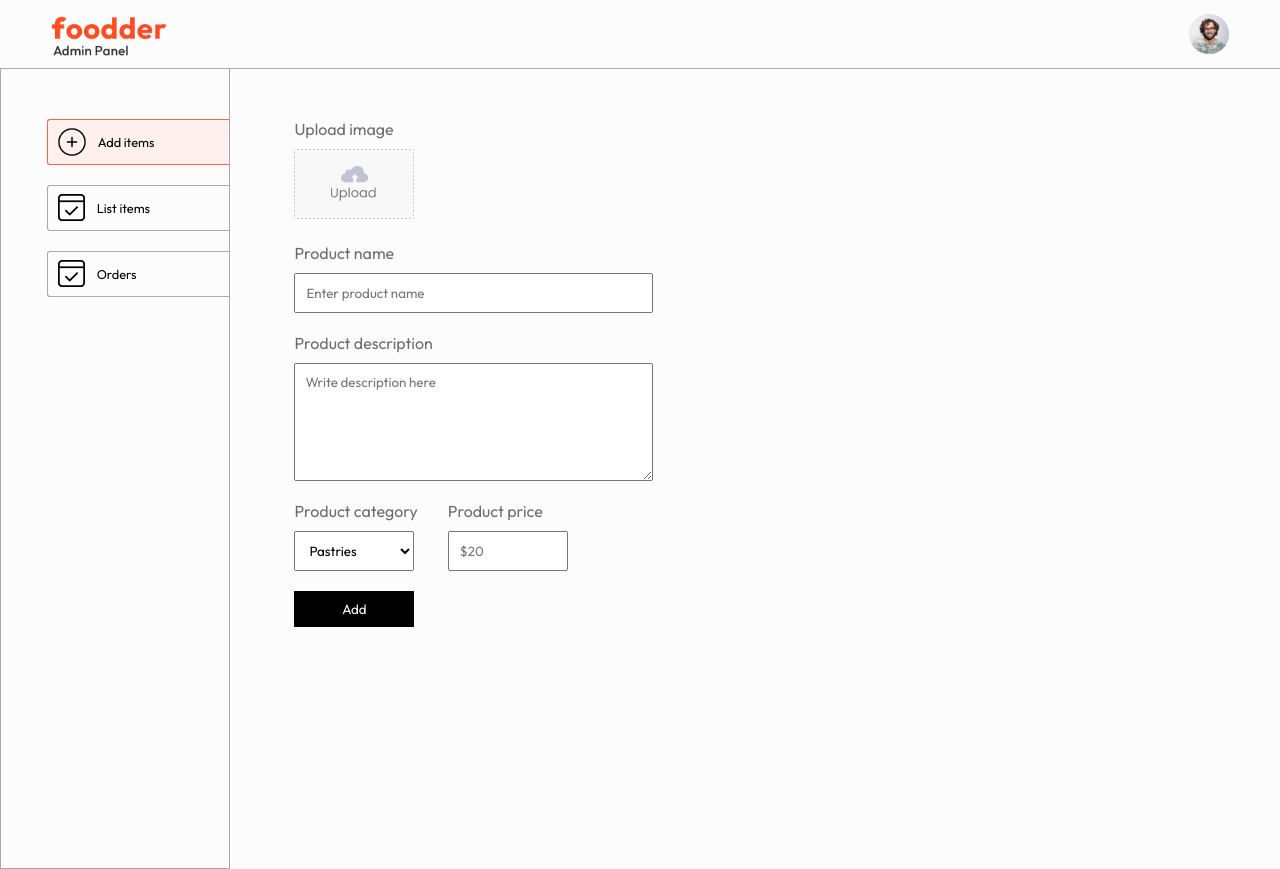
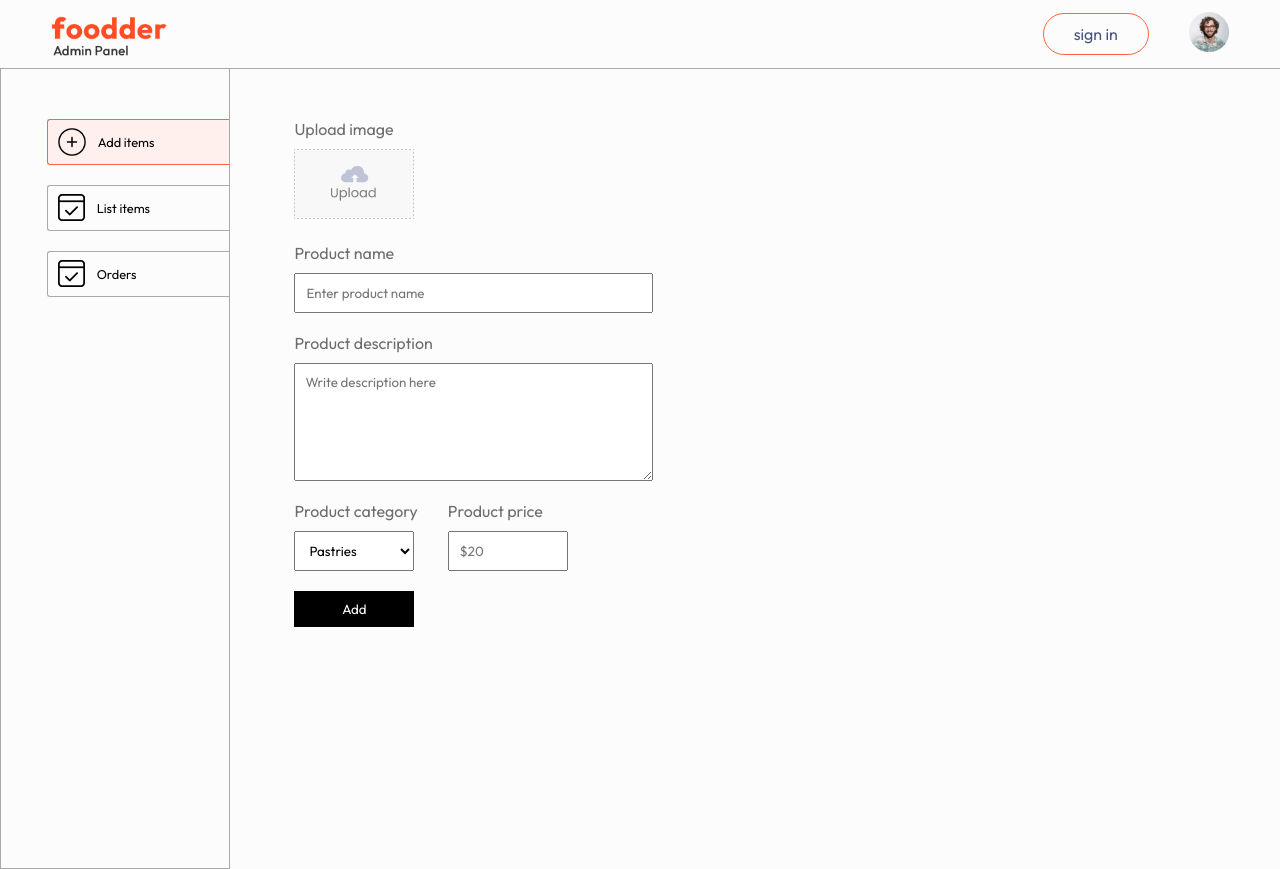
Before and after one commit to stkuwanda/foodder-admin, a React (Vite) app: page /add in a window 1280 px wide. Built offline with nearby package versions, Linux system fonts and the light colour scheme.

Commit message:
adding signin button and basic styling, adding basic hover options under profile image

```diff
--- a/src/assets/assets.js
+++ b/src/assets/assets.js
@@ -4,6 +4,7 @@ import order_icon from './order_icon.png';
 import profile_image from './profile_image.png';
 import upload_area from './upload_area.png';
 import parcel_icon from './parcel_icon.png';
+import logout_icon from './logout_icon.png';
 
 export const assets = {
 	logo,
@@ -12,6 +13,7 @@ export const assets = {
 	profile_image,
 	upload_area,
 	parcel_icon,
+	logout_icon
 };
 
 export const url = 'http://localhost:4000';
--- a/src/components/NavBar/NavBar.component.css
+++ b/src/components/NavBar/NavBar.component.css
@@ -12,3 +12,62 @@ nav .logo {
 nav .profile {
   width: 40px;
 }
+
+.navbar-right {
+	display: flex;
+	align-items: center;
+	gap: 40px;
+}
+
+.navbar-right button {
+	background: transparent;
+	font-size: 16px;
+	color: #49557e;
+	border: 1px solid tomato;
+	padding: 10px 30px;
+	border-radius: 50px;
+	cursor: pointer;
+	transition: 0.4s;
+}
+
+.navbar-right button:hover {
+	background-color: #fff4f2;
+}
+
+.navbar-profile {
+	position: relative;
+}
+
+.navbar-profile-dropdown {
+	position: absolute;
+	display: none;
+	right: 0;
+	z-index: 1;
+}
+
+.navbar-profile:hover .navbar-profile-dropdown {
+	display: flex;
+	flex-direction: column;
+	gap: 10px;
+	background-color: #fff2ef;
+	padding: 12px 25px;
+	border-radius: 4px;
+	border: 1px solid tomato;
+	outline: 2px solid white;
+	list-style: none;
+}
+
+.navbar-profile-dropdown li {
+	display: flex;
+	align-items: center;
+	gap: 10px;
+	cursor: pointer;
+}
+
+.navbar-profile-dropdown img {
+	width: 20px;
+}
+
+.navbar-profile-dropdown li:hover {
+	color: tomato;
+}
--- a/src/components/NavBar/NavBar.component.jsx
+++ b/src/components/NavBar/NavBar.component.jsx
@@ -1,15 +1,31 @@
 import { assets } from '../../assets/assets';
 import './NavBar.component.css';
 
-import React from 'react'
+import React from 'react';
 
 function NavBar() {
-  return (
-    <nav>
-      <img className='logo' src={assets.logo} alt="Image of logo" />
-      <img className='profile' src={assets.profile_image} alt="Profile image" />
-    </nav>
-  )
+	return (
+		<nav>
+			<img className='logo' src={assets.logo} alt='Image of logo' />
+
+			<div className='navbar-right'>
+				<button>sign in</button>
+				<div className='navbar-profile'>
+					<img
+						className='profile'
+						src={assets.profile_image}
+						alt='Profile image'
+					/>
+					<ul className='navbar-profile-dropdown'>
+						<li>
+							<img src={assets.logout_icon} alt='Image of a logout icon' />
+							<p>Logout</p>
+						</li>
+					</ul>
+				</div>
+			</div>
+		</nav>
+	);
 }
 
 export default NavBar;
```
Also changed, not shown: src/assets/logout_icon.png (added).
